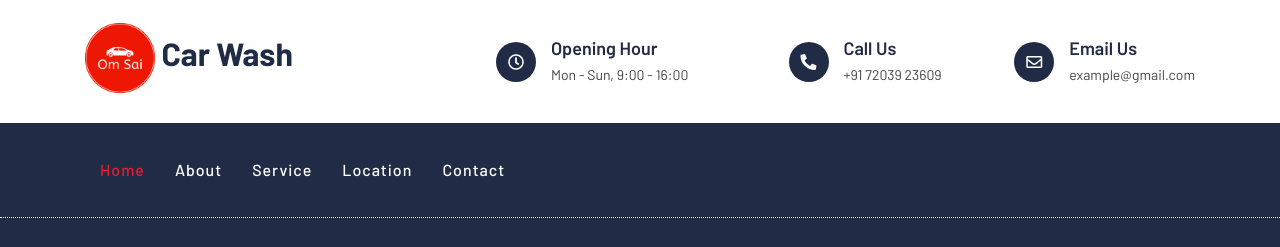
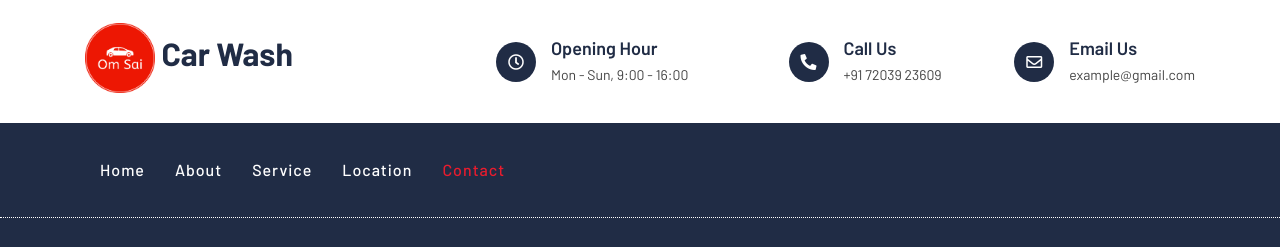
Before and after one commit to kaushilprajapati/OmSaiCarWash, a plain HTML site: page contact.html in a window 1280 px wide. Shown: the top 247 px of the page. Drawn offline with nearby package versions, Linux system fonts and the light colour scheme.

Commit message:
Update contact.html

```diff
--- a/contact.html
+++ b/contact.html
@@ -90,7 +90,7 @@
 
                     <div class="collapse navbar-collapse justify-content-between" id="navbarCollapse">
                         <div class="navbar-nav mr-auto">
-                            <a href="index.html" class="nav-item nav-link active">Home</a>
+                            <a href="index.html" class="nav-item nav-link">Home</a>
                             <a href="about.html" class="nav-item nav-link">About</a>
                             <a href="service.html" class="nav-item nav-link">Service</a>
                             <!-- <a href="price.html" class="nav-item nav-link">Price</a> -->
@@ -104,7 +104,7 @@
                                     <a href="booking.html" class="dropdown-item">Schedule Booking</a>
                                 </div>
                             </div> -->
-                            <a href="contact.html" class="nav-item nav-link">Contact</a>
+                            <a href="contact.html" class="nav-item nav-link active">Contact</a>
                         </div>
                         <!-- <div class="ml-auto">
                             <a class="btn btn-custom" href="#">Get Appointment</a>
```
